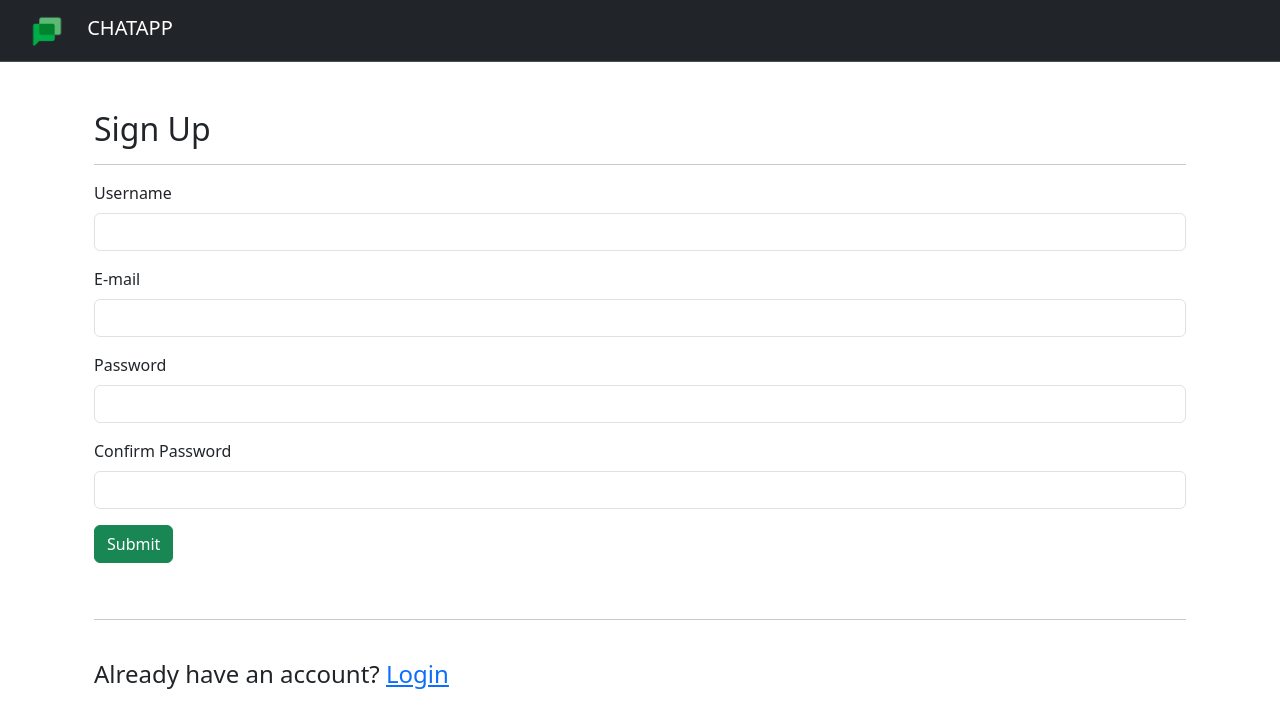
After one commit to sifat3/chatapp, a Django app: page /signup/ in a window 1280 px wide. The commit adds this page. Shown: the top 728 px of the page. Run offline with Django 4.2, Linux system fonts and the light colour scheme.

Commit message:
22/10/23

```diff
--- a/chat/templates/chat/main.html
+++ b/chat/templates/chat/main.html
@@ -14,13 +14,20 @@
 <body>
     <nav class="navbar bg-dark border-bottom border-body" data-bs-theme="dark">
         <div class="container-fluid">
-            <a class="navbar-brand" href="#">
+            <a class="navbar-brand" href="/">
                 <img src="{% static 'images/logo.png' %}" alt="Logo" width="70" height="34"
                     class="d-inline-block align-text-top">
                 CHATAPP
             </a>
         </div>
     </nav>
+    {% if messages %}
+    <ul class="messages">
+        {% for message in messages %}
+        <li{% if message.tags %} class="{{ message.tags }}" {% endif %}>{{ message }}</li>
+            {% endfor %}
+    </ul>
+    {% endif %}
     {% block content %}
     {% endblock content %}
 </body>
--- /dev/null
+++ b/chat/templates/chat/signup.html
@@ -0,0 +1,35 @@
+{% extends 'chat/main.html' %}
+
+{% block content %}
+<div class="container">
+    <div class="container">
+        <br><br>
+        <h2>Sign Up</h2>
+        <hr>
+        <form method="post">
+            {% csrf_token %}
+            <div class="mb-3">
+                <label for="exampleInputEmail1" class="form-label">Username</label>
+                <input type="email" class="form-control" id="exampleInputEmail1" name="username"
+                    aria-describedby="emailHelp">
+            </div>
+            <div class="mb-3">
+                <label for="exampleInputEmail1" class="form-label">E-mail</label>
+                <input type="email" class="form-control" id="exampleInputEmail1" name="email" aria-describedby="emailHelp">
+            </div>
+            <div class="mb-3">
+                <label for="exampleInputPassword1" class="form-label">Password</label>
+                <input type="password" class="form-control" name="password1" id="exampleInputPassword1">
+            </div>
+            <div class="mb-3">
+                <label for="exampleInputPassword1" class="form-label">Confirm Password</label>
+                <input type="password" class="form-control" name="password2" id="exampleInputPassword1">
+            </div>
+            <button type="submit" class="btn btn-success">Submit</button>
+        </form>
+        <br>
+        <hr><br>
+        <h4>Already have an account? <a href="{% url 'home' %}">Login</a></h4>
+    </div>
+</div>
+{% endblock content %}
--- a/chat/urls.py
+++ b/chat/urls.py
@@ -3,4 +3,5 @@ from . import views
 
 urlpatterns = [
     path('', views.home, name='home'),
+    path('signup/', views.signup, name='signup')
 ]
--- a/chat/views.py
+++ b/chat/views.py
@@ -1,5 +1,28 @@
-from django.shortcuts import render
+from django.shortcuts import render, redirect
+from django.contrib.auth.models import User
+from django.contrib.auth import authenticate, login
+from django.contrib import messages
 
 
 def home(request):
+
+    if request.method == "POST":
+        username = request.POST.get('username')
+        password = request.POST.get('password')
+        user = authenticate(username, password)
+        if user is not None:
+            login(request, user)
+            messages.success("Login successful!")
+            return redirect('home')
+        else:
+            messages.success('Invalid Username or Password, Please Try Again.')
+            return redirect('home')
+
+
     return render(request, 'chat/home.html')
+
+
+def signup(request):
+    if request.user.is_authenticated:
+        return redirect('home')
+    return render(request, 'chat/signup.html')
```
Also changed, not shown: chat/templates/chat/home.html (+27 -1 lines), db.sqlite3.
